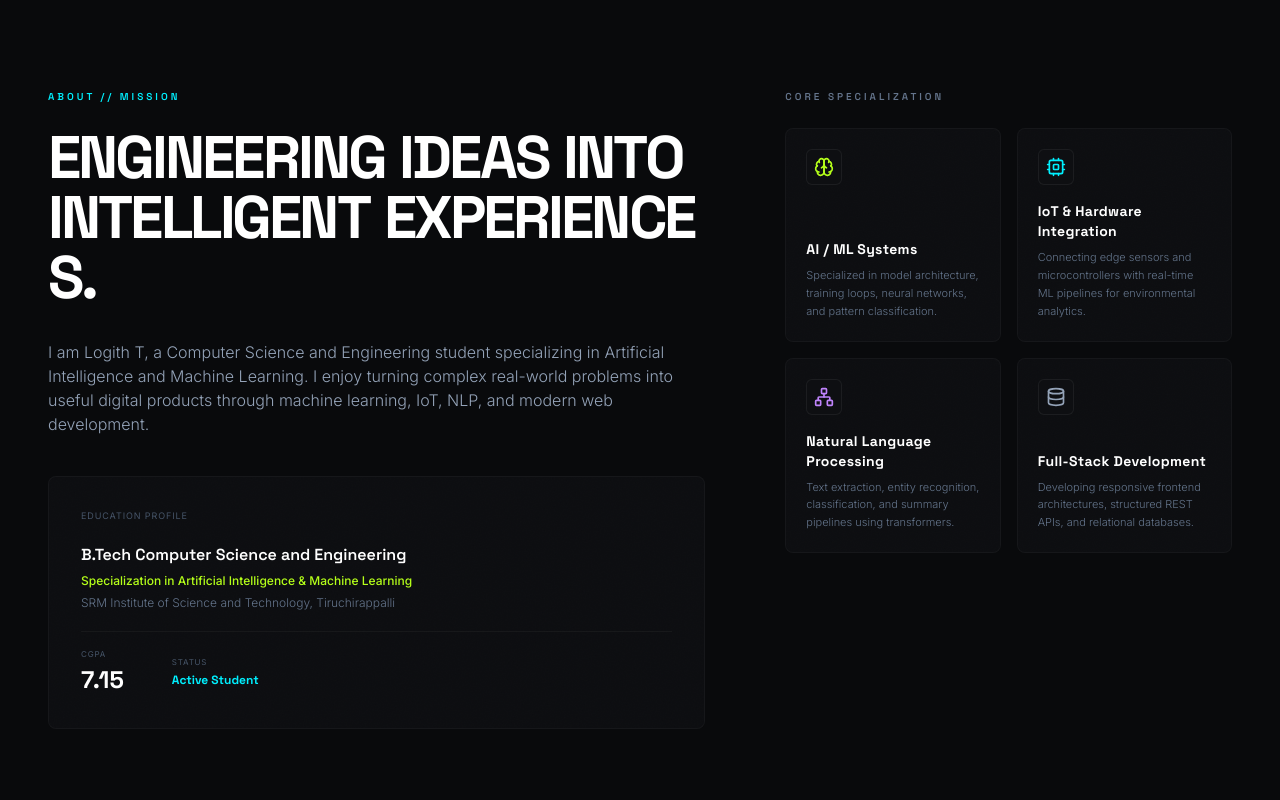
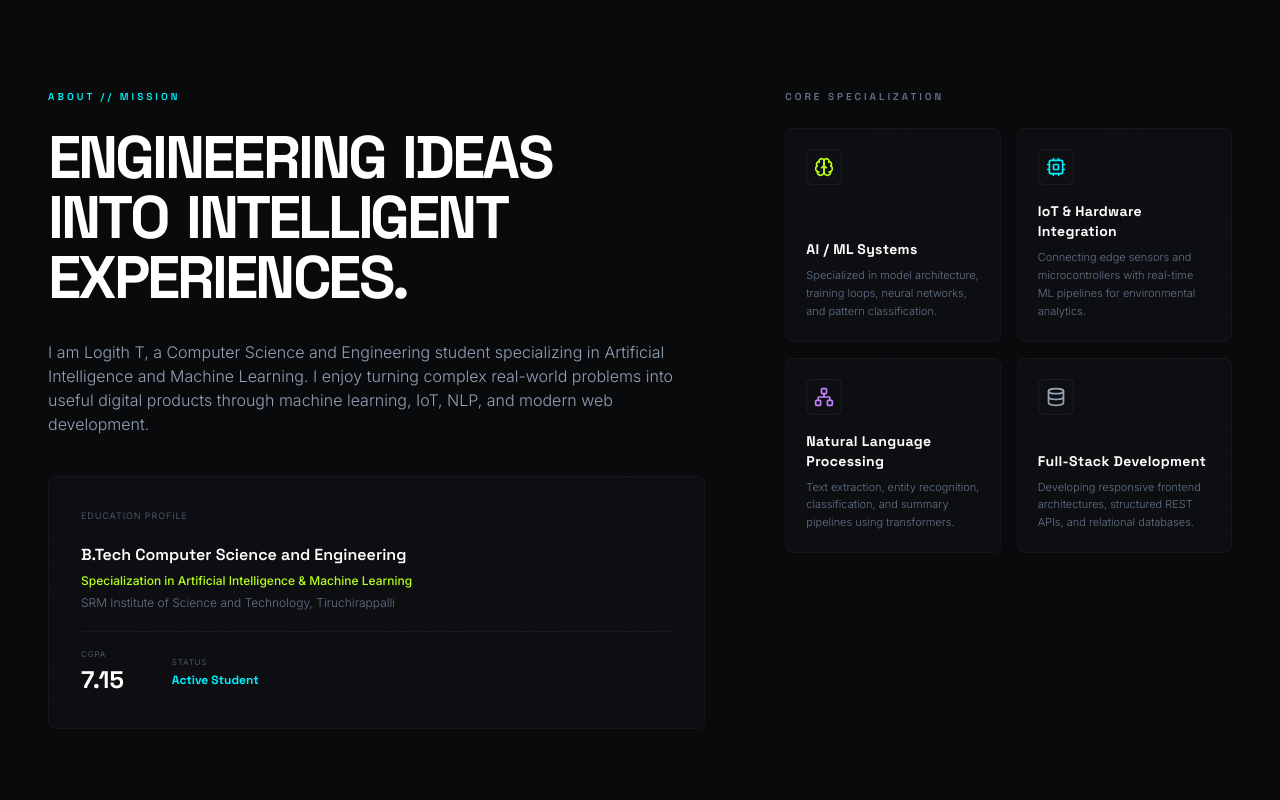
Before and after one commit to logith2112/logith-portfolio, a React (Vite) app: page / in a window 1280 px wide. Shown: the part 840-1640 px from the top of the page. Built offline with nearby package versions, Linux system fonts and the light colour scheme.

Commit message:
fix: SplitHeading — words stay intact, no mid-word line breaks on character split

```diff
--- a/src/components/SplitHeading.jsx
+++ b/src/components/SplitHeading.jsx
@@ -55,20 +55,24 @@ export default function SplitHeading({ text, as: Tag = "h2", className = "" }) {
     };
   }, [text]);
 
-  // Split into characters, preserving spaces as non-breaking
+  // Split into words; within each word split into characters.
+  // Words are wrapped in inline-block so they never break mid-word.
   const renderChars = (str) => {
-    return str.split("").map((char, i) => (
-      <span
-        key={i}
-        className="sh-char inline-block cursor-default select-none"
-        style={{
-          display: "inline-block",
-          willChange: "transform, color",
-          // Spaces need a small explicit width so they don't collapse
-          minWidth: char === " " ? "0.25em" : undefined,
-        }}
-      >
-        {char === " " ? "\u00A0" : char}
+    return str.split(" ").map((word, wi) => (
+      <span key={wi} className="inline-block whitespace-nowrap">
+        {word.split("").map((char, ci) => (
+          <span
+            key={ci}
+            className="sh-char inline-block cursor-default"
+            style={{ willChange: "transform, color" }}
+          >
+            {char}
+          </span>
+        ))}
+        {/* Re-add the space between words as a non-animating gap */}
+        {wi < str.split(" ").length - 1 && (
+          <span className="inline-block" style={{ minWidth: "0.28em" }}>&nbsp;</span>
+        )}
       </span>
     ));
   };
@@ -77,7 +81,7 @@ export default function SplitHeading({ text, as: Tag = "h2", className = "" }) {
     <Tag
       ref={containerRef}
       className={className}
-      style={{ display: "block" }}
+      style={{ display: "flex", flexWrap: "wrap", gap: "0 0.02em" }}
     >
       {renderChars(text)}
     </Tag>
```
